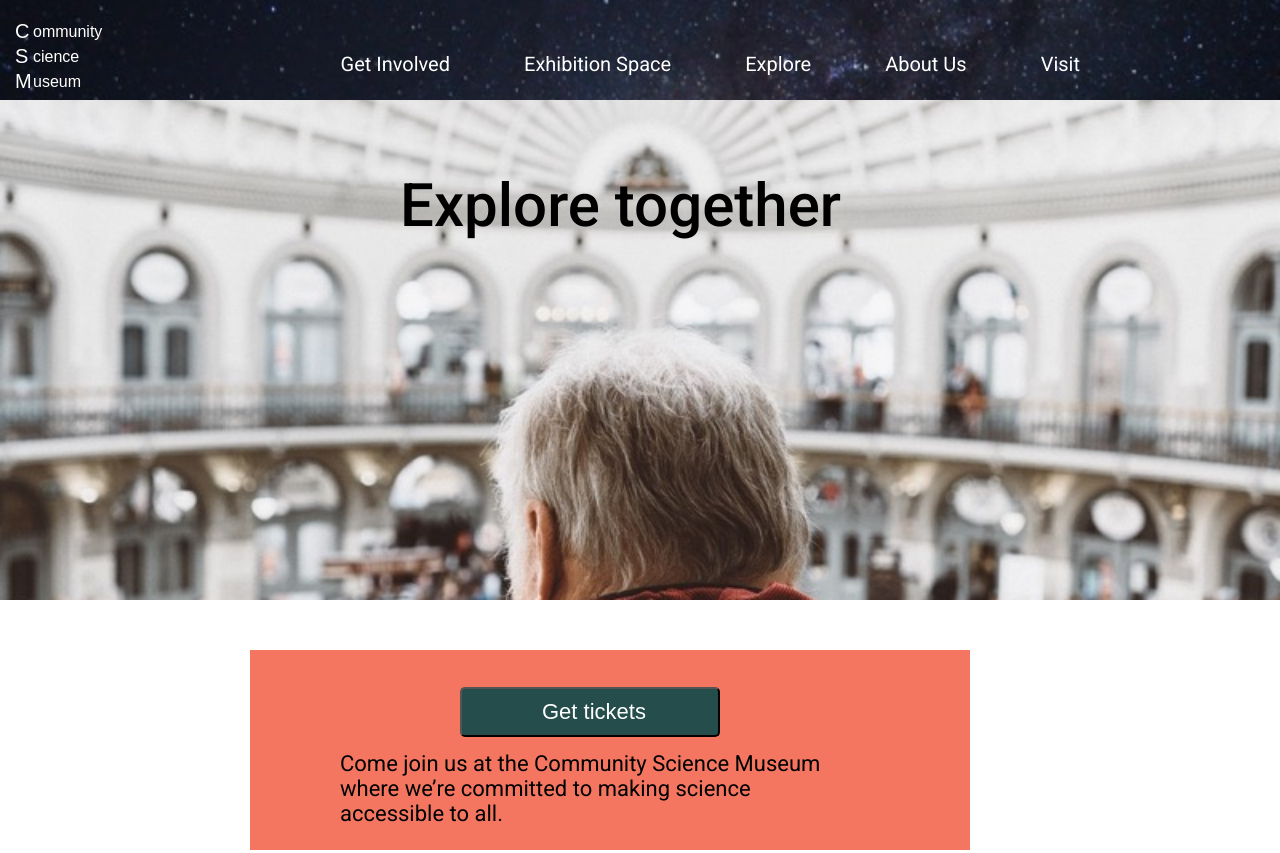
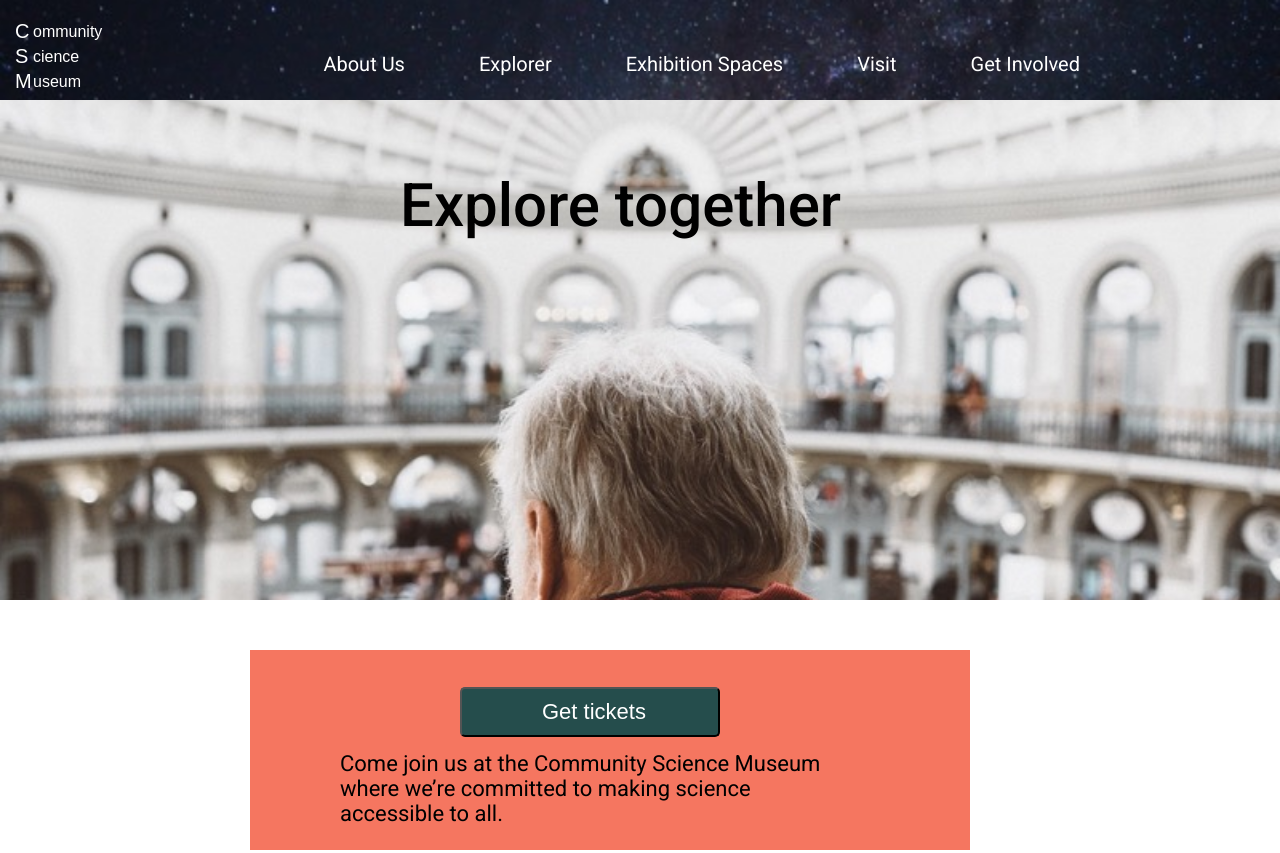
Before and after one commit to jotvibfeng/semester-project-noroff, a plain HTML site: page index.html in a window 1280 px wide. Shown: the top 853 px of the page. Drawn offline with Linux system fonts and the light colour scheme.

Commit message:
change of links

```diff
--- a/index.html
+++ b/index.html
@@ -67,13 +67,17 @@
             19:00 Sat: 9:00 – 16:00 Sun: 9:00 – 13:00
           </h6>
           <ul>
-          <li><a href="invoveld.html">Get Involved</a></li>
-          <li><a href="exhibtion.html">Exhibition Space</a></li>
-          <li><a href="explore.html">Explore</a></li>
             <li><a href="about.html">About Us</a></li>
+            <li><a href="explore.html">Explorer</a></li>
+            <li><a href="exhibtion.html">Exhibition Spaces</a></li>
             <li><a href="visit.html">Visit</a></li>
+            <li><a href="involved.html">Get Involved</a></li>
           </ul>
         </nav>
+        <label for="nav-toggle" class="nav-toggle-lable">
+          <span></span>
+        </label>
+      </header>
       <label for="nav-toggle" class="nav-toggle-lable">
         <span></span>
       </label>
```
Also changed, not shown: about.html (+1 -1 lines), exhibtion.html (+1 -1 lines), explore.html (+1 -1 lines), visit.html (+1 -1 lines). Lines whose indentation alone changed are shown as unchanged.
